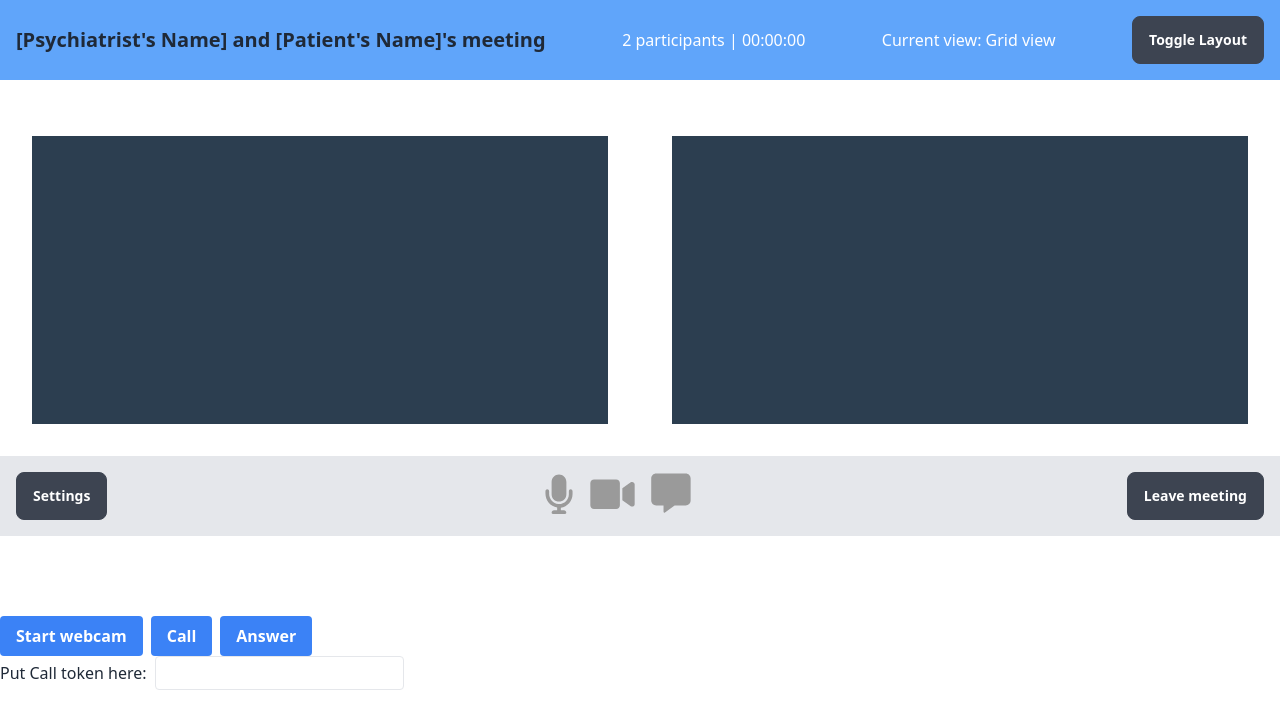
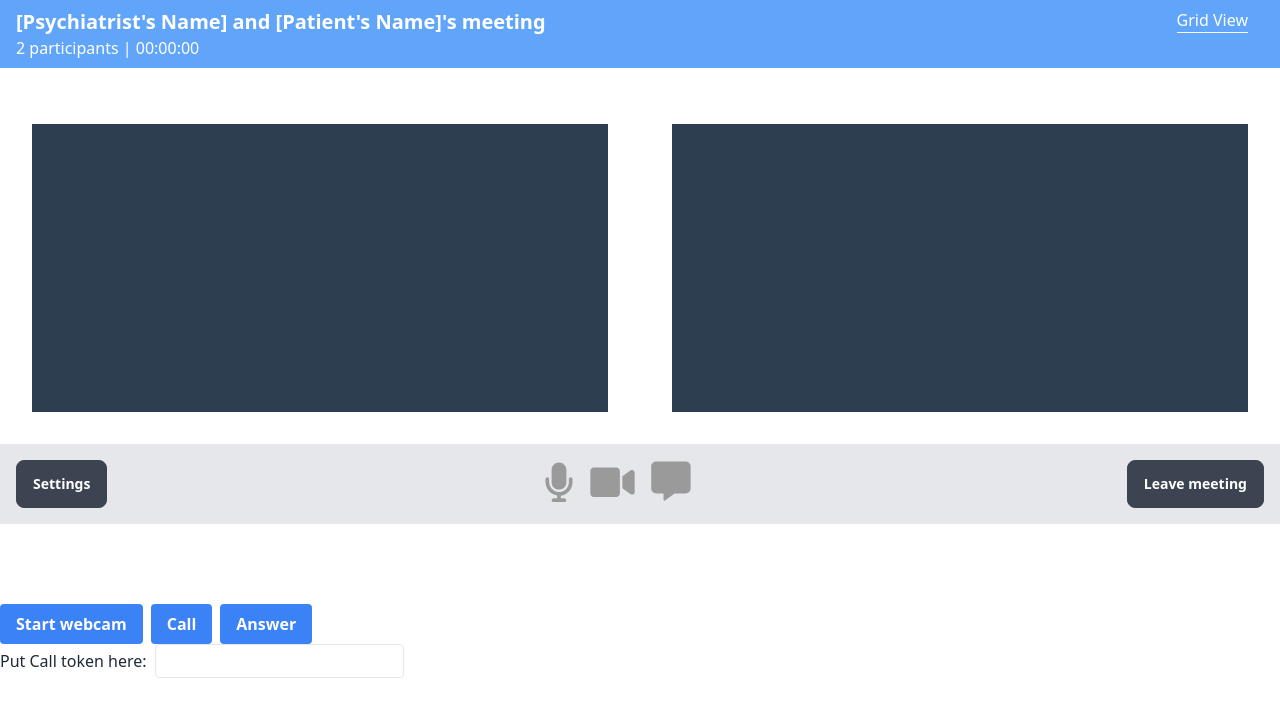
Before and after one commit to cornellh4i/okb-hope, a Next.js app in the folder frontend/: page /video-chat in a window 1280 px wide. Shown: the top 728 px of the page. Built offline with nearby package versions, Linux system fonts and the light colour scheme; no server answers.

Commit message:
finishing up video chat without icons, input space

```diff
--- a/frontend/src/components/VideoChat.tsx
+++ b/frontend/src/components/VideoChat.tsx
@@ -396,17 +396,36 @@ const VideoChat: React.FC = () => {
 
   return (
     <div className="flex flex-col">
-      <div className="flex items-center justify-between bg-blue-400 p-4">
-        <div className="font-semibold text-xl">
-          <span>[Psychiatrist's Name]</span> and <span>[Patient's Name]</span>'s meeting
+      <div className="flex items-start justify-between bg-blue-400 px-4 py-2">
+        <div>
+          <div className="font-semibold text-xl text-white">
+            <span>[Psychiatrist's Name]</span> and <span>[Patient's Name]</span>'s meeting
+          </div>
+          <div className="text-white">
+            <span>2 participants</span> | <span>{formatTime(timer)}</span>
+          </div>
         </div>
-        <div className="text-white">
-          <span>2 participants</span> | <span>{formatTime(timer)}</span>
+        <div className="text-white flex items-center">
+          {layoutOption === "grid" ? (
+            <>
+              <span
+                onClick={() => setLayoutOption("spotlight")}
+                className="cursor-pointer border-b border-white mr-4"
+              >
+                Grid View
+              </span>
+            </>
+          ) : (
+            <>
+              <span
+                onClick={() => setLayoutOption("grid")}
+                className="cursor-pointer border-b border-white mr-4"
+              >
+                Spotlight View
+              </span>
+            </>
+          )}
         </div>
-        <div className="text-white">Current view: {layoutOption === 'grid' ? 'Grid view' : 'Spotlight view'}</div>
-        <button onClick={() => setLayoutOption(layoutOption === 'grid' ? 'spotlight' : 'grid')} className="btn text-white">
-          Toggle Layout
-        </button>
       </div>
       {layoutOption === 'grid' ? (
         <div className="flex justify-center items-center mt-6">
```
